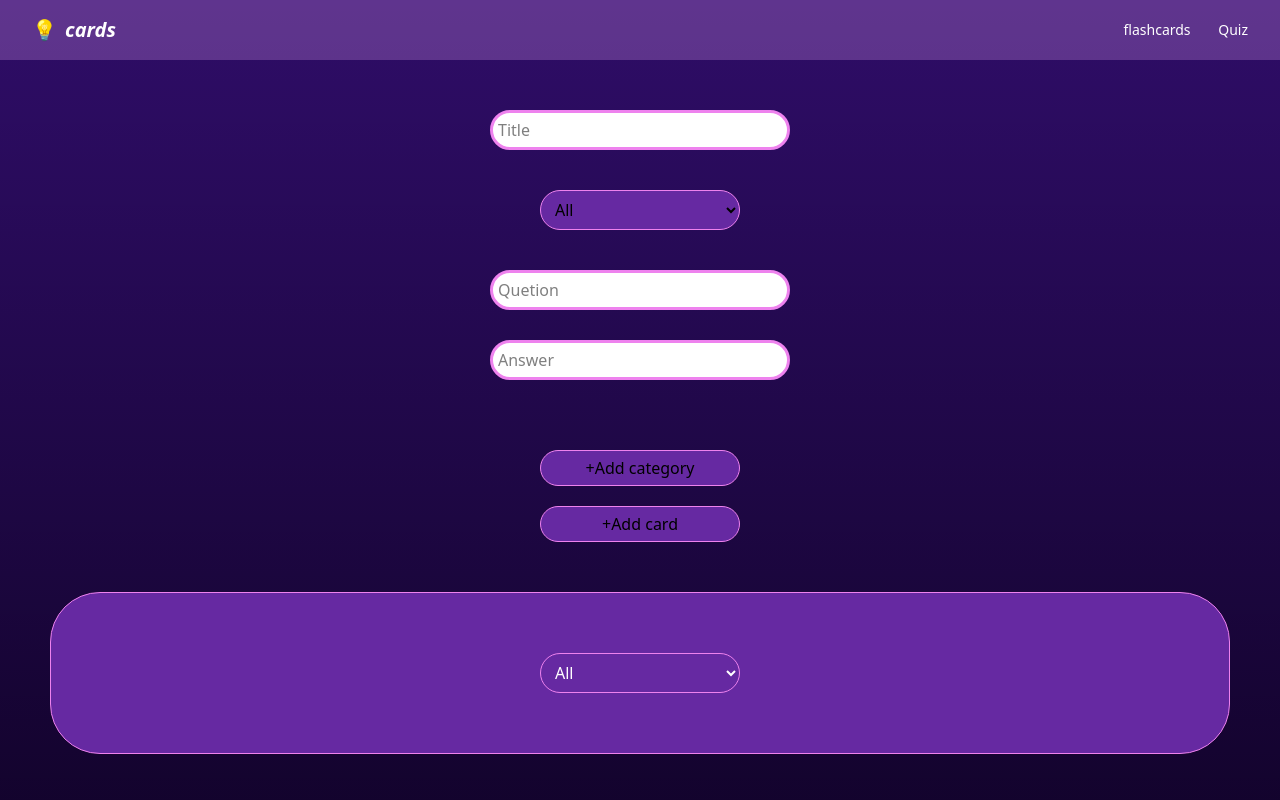
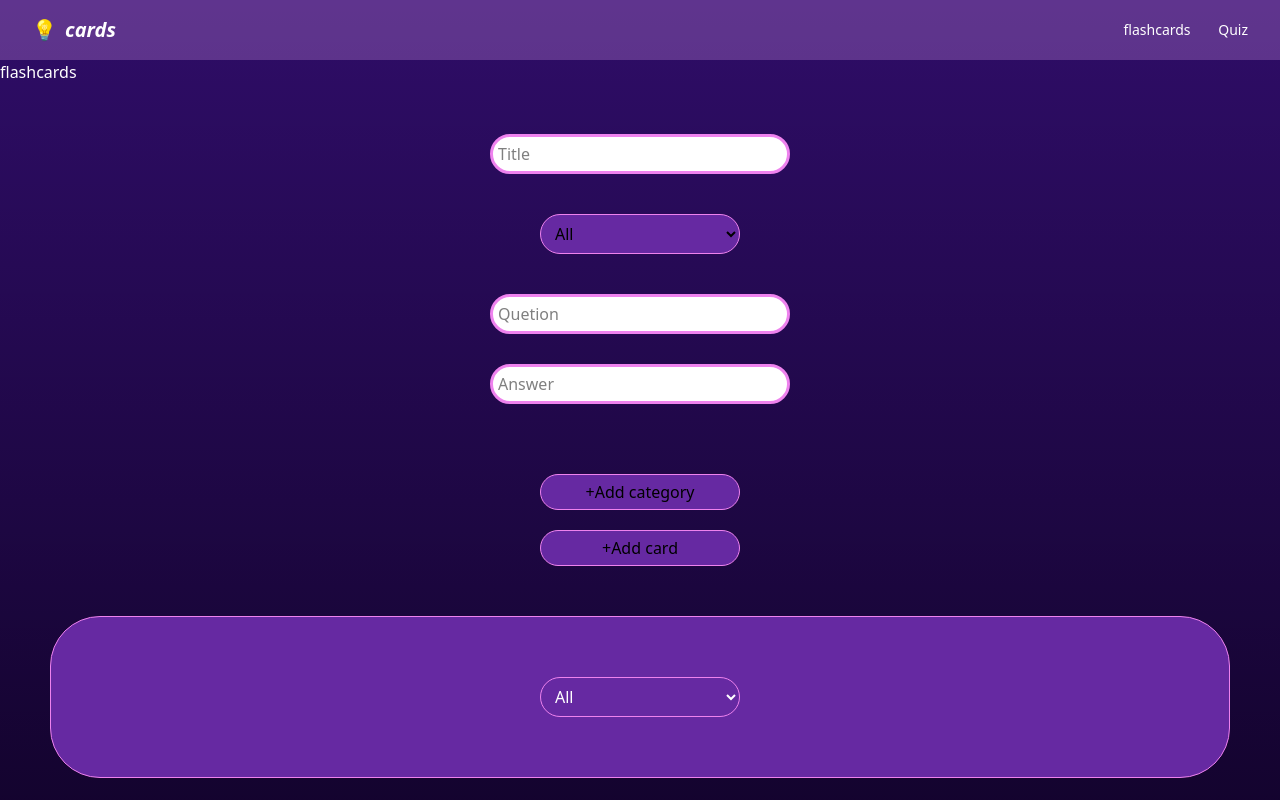
Before and after one commit to chahd-05/cards-brief, a website: page flashcards.html in a window 1280 px wide. Shown: the top 800 px of the page. Drawn offline with Linux system fonts and the light colour scheme.

Commit message:
refactor : add title

```diff
--- a/flashcards.html
+++ b/flashcards.html
@@ -22,7 +22,7 @@
         </nav>
     </header>
 
-
+    <h1 class="h-title">flashcards</h1>
 
 <div class="in">
     <form>
```
